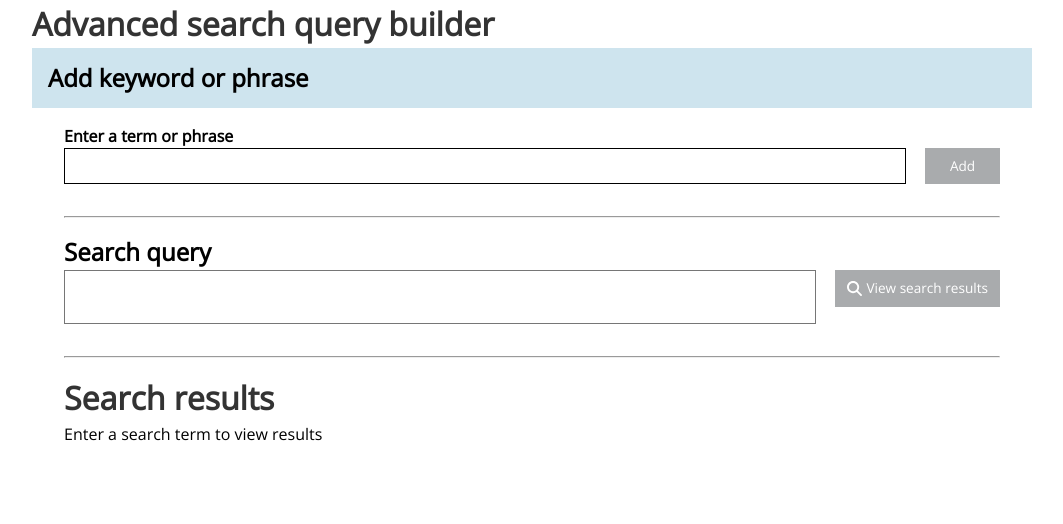
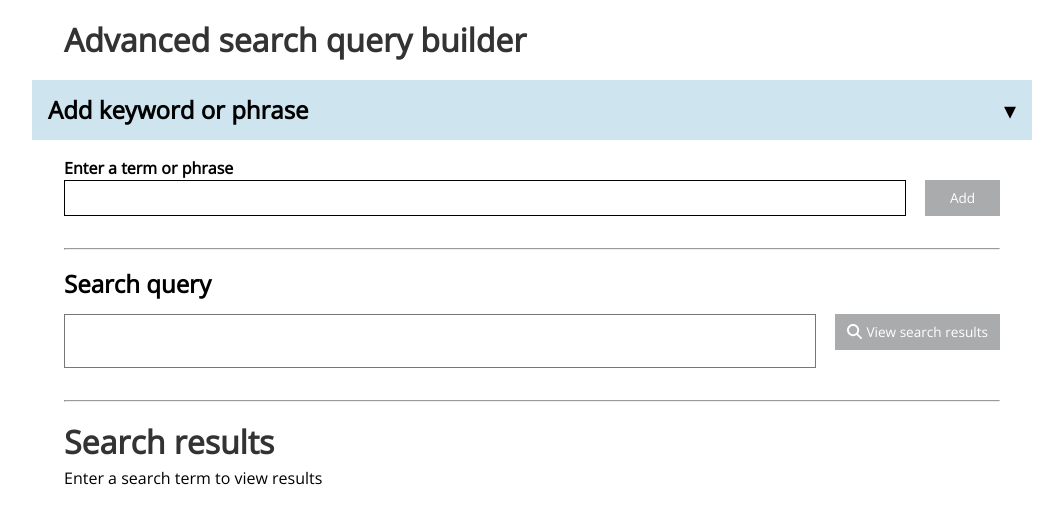
Before and after one commit to francisco-ebi/EPMC-Query-Builder, a React (Vite) app: page / in a window 1280 px wide. Shown: the top 524 px of the page, without its empty margins (108-1171 px from the left). Built offline with nearby package versions, Linux system fonts and the light colour scheme.

Commit message:
feat: latest design adjustments

```diff
--- a/src/App.js
+++ b/src/App.js
@@ -64,12 +64,12 @@ const App = () => {
   }
   return (
     <>
-      <header role="banner">
+      <header className="container" role="banner">
         <h1 className="section-title">
           Advanced search query builder
         </h1>
       </header>
-      <main role="main">
+      <main className="main-content" role="main">
         <SearchQuery onSearchResults={onSearchResults} />
         <SearchResults
           loading={loading}
--- a/src/components/SearchQuery/SearchQuery.css
+++ b/src/components/SearchQuery/SearchQuery.css
@@ -1,9 +1,13 @@
 .blue-bar {
   background-color: #cee4ee;
   padding: 12px 16px;
+  display: flex;
 }
 .blue-bar h2 {
-  margin: 0;
+  margin: 0 auto 0 0;
+}
+.blue-bar .chevron {
+  font-size: 150%;
 }
 .term-form {
   margin-top: 1em;
@@ -18,6 +22,9 @@
 .controls {
   display: flex;
   gap: 2%;
+}
+.controls.search-query {
+  margin-top: 0.7em;
 }
 .controls input, .controls textarea {
   flex-grow: 1;
--- a/src/components/SearchQuery/index.js
+++ b/src/components/SearchQuery/index.js
@@ -22,6 +22,7 @@ const SearchQuery = ({ onSearchResults }) => {
     <>
       <div className="blue-bar">
         <h2>Add keyword or phrase</h2>
+        <span className="chevron">▾</span>
       </div>
       <div className="container">
         <form className="term-form" onSubmit={addTerm}>
@@ -63,7 +64,7 @@ const SearchQuery = ({ onSearchResults }) => {
         </form>
         <hr className="separator"/>
         <h2>Search query</h2>
-        <div className="controls">
+        <div className="controls search-query">
           <textarea
             aria-label="search query"
             value={query}
--- a/src/components/SearchResults/Paginator/index.js
+++ b/src/components/SearchResults/Paginator/index.js
@@ -21,7 +21,7 @@ export default function Paginator({
     <div className="paginator">
       <span className="hit-count" data-testid="hitCount">
         {getFirstResultNum(currentPage)}-{(currentPage + 1) * 25} of&nbsp;
-        <span>{hitCount.toLocaleString()}</span> results
+        <b>{hitCount.toLocaleString()}</b> results
       </span>
       <div className="paginator">
         <button
--- a/src/styles/global.css
+++ b/src/styles/global.css
@@ -6,6 +6,9 @@
 
 html {
   font-family: "Open Sans", sans-serif;
+}
+body {
+  padding-top: 1em;
 }
 #app {
   max-width: 1000px;
@@ -36,6 +39,9 @@ html {
   padding: 0 2em;
   position: relative;
 }
+.main-content {
+  margin-top: 1em;
+}
 .separator {
   margin: 2em 0 1em;
 }
```
